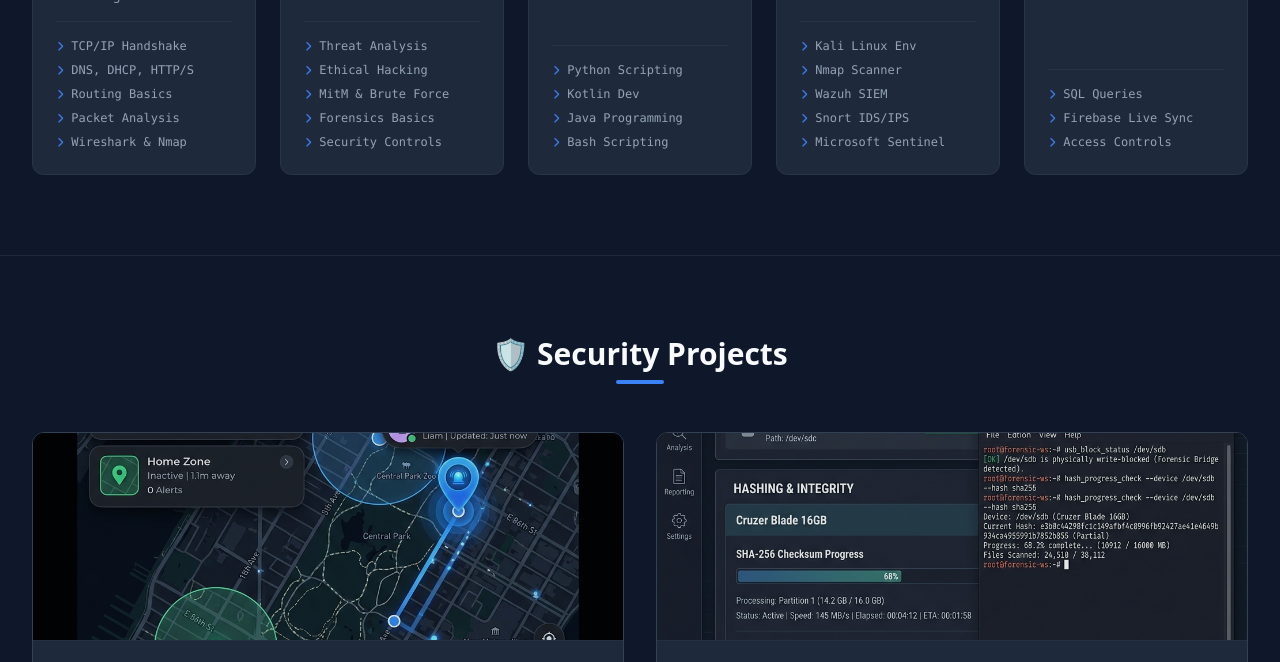
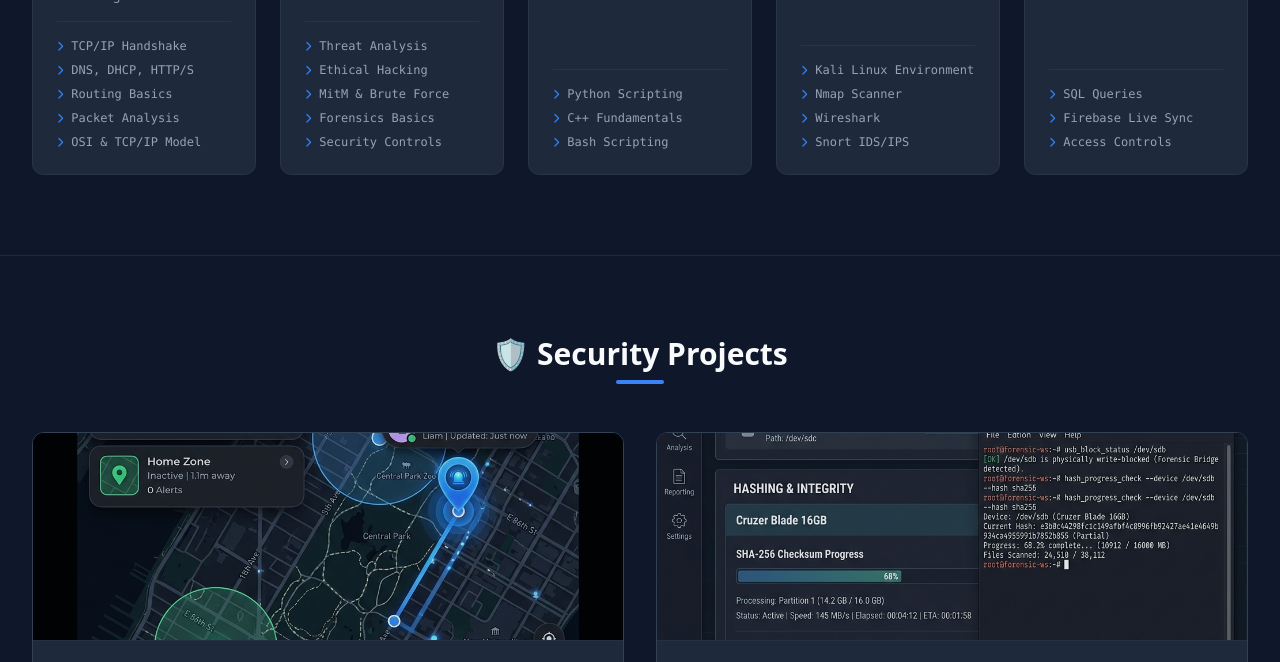
Before and after one commit to Baadshah7/Portfolio, a plain HTML site: page index.html in a window 1280 px wide. Shown: the part 2614-3276 px from the top of the page. Drawn offline with nearby package versions, Linux system fonts and the light colour scheme; no server answers.

Commit message:
content: refine Technical Skills card items to reflect accurate experience

```diff
--- a/index.html
+++ b/index.html
@@ -505,7 +505,7 @@
                         <li class="flex items-center"><i class="fa-solid fa-chevron-right text-[10px] text-bluePrimary mr-2 shrink-0" aria-hidden="true"></i> DNS, DHCP, HTTP/S</li>
                         <li class="flex items-center"><i class="fa-solid fa-chevron-right text-[10px] text-bluePrimary mr-2 shrink-0" aria-hidden="true"></i> Routing Basics</li>
                         <li class="flex items-center"><i class="fa-solid fa-chevron-right text-[10px] text-bluePrimary mr-2 shrink-0" aria-hidden="true"></i> Packet Analysis</li>
-                        <li class="flex items-center"><i class="fa-solid fa-chevron-right text-[10px] text-bluePrimary mr-2 shrink-0" aria-hidden="true"></i> Wireshark & Nmap</li>
+                        <li class="flex items-center"><i class="fa-solid fa-chevron-right text-[10px] text-bluePrimary mr-2 shrink-0" aria-hidden="true"></i> OSI & TCP/IP Model</li>
                     </ul>
                 </div>
             </div>
@@ -552,8 +552,7 @@
                 <div class="pt-4 border-t border-slate700/50">
                     <ul class="space-y-2 text-xs text-textMuted font-mono">
                         <li class="flex items-center"><i class="fa-solid fa-chevron-right text-[10px] text-bluePrimary mr-2 shrink-0" aria-hidden="true"></i> Python Scripting</li>
-                        <li class="flex items-center"><i class="fa-solid fa-chevron-right text-[10px] text-bluePrimary mr-2 shrink-0" aria-hidden="true"></i> Kotlin Dev</li>
-                        <li class="flex items-center"><i class="fa-solid fa-chevron-right text-[10px] text-bluePrimary mr-2 shrink-0" aria-hidden="true"></i> Java Programming</li>
+                        <li class="flex items-center"><i class="fa-solid fa-chevron-right text-[10px] text-bluePrimary mr-2 shrink-0" aria-hidden="true"></i> C++ Fundamentals</li>
                         <li class="flex items-center"><i class="fa-solid fa-chevron-right text-[10px] text-bluePrimary mr-2 shrink-0" aria-hidden="true"></i> Bash Scripting</li>
                     </ul>
                 </div>
@@ -575,11 +574,10 @@
                 </div>
                 <div class="pt-4 border-t border-slate700/50">
                     <ul class="space-y-2 text-xs text-textMuted font-mono">
-                        <li class="flex items-center"><i class="fa-solid fa-chevron-right text-[10px] text-bluePrimary mr-2 shrink-0" aria-hidden="true"></i> Kali Linux Env</li>
+                        <li class="flex items-center"><i class="fa-solid fa-chevron-right text-[10px] text-bluePrimary mr-2 shrink-0" aria-hidden="true"></i> Kali Linux Environment</li>
                         <li class="flex items-center"><i class="fa-solid fa-chevron-right text-[10px] text-bluePrimary mr-2 shrink-0" aria-hidden="true"></i> Nmap Scanner</li>
-                        <li class="flex items-center"><i class="fa-solid fa-chevron-right text-[10px] text-bluePrimary mr-2 shrink-0" aria-hidden="true"></i> Wazuh SIEM</li>
+                        <li class="flex items-center"><i class="fa-solid fa-chevron-right text-[10px] text-bluePrimary mr-2 shrink-0" aria-hidden="true"></i> Wireshark</li>
                         <li class="flex items-center"><i class="fa-solid fa-chevron-right text-[10px] text-bluePrimary mr-2 shrink-0" aria-hidden="true"></i> Snort IDS/IPS</li>
-                        <li class="flex items-center"><i class="fa-solid fa-chevron-right text-[10px] text-bluePrimary mr-2 shrink-0" aria-hidden="true"></i> Microsoft Sentinel</li>
                     </ul>
                 </div>
             </div>
```
